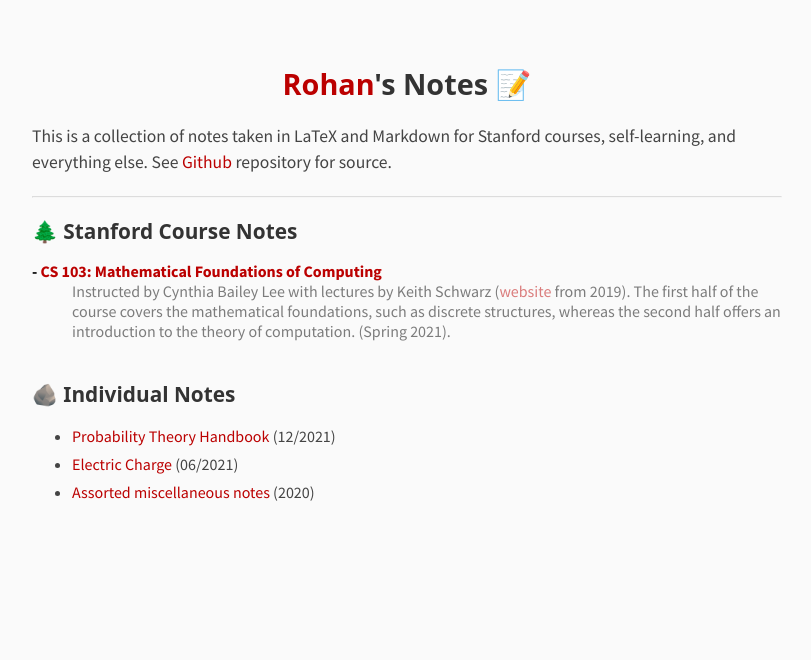
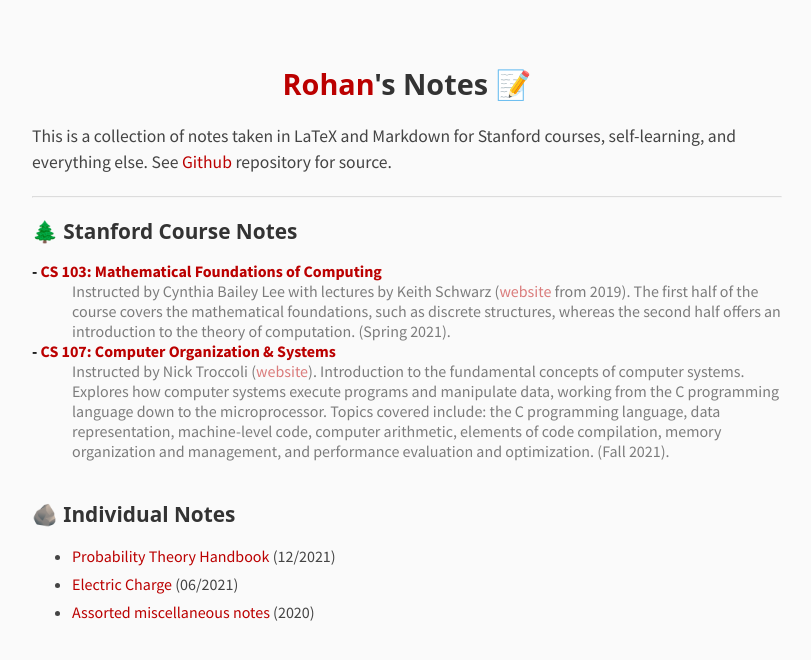
Before and after one commit to rosikand/notes, a plain HTML site: page index.html in a window 1280 px wide. Shown: the whole page, without its empty margins (233-1044 px from the left). Drawn offline with Linux system fonts and the light colour scheme.

Commit message:
Update index.html

```diff
--- a/index.html
+++ b/index.html
@@ -47,6 +47,16 @@
     Instructed by Cynthia Bailey Lee with lectures by Keith Schwarz (<a href="http://web.stanford.edu/class/archive/cs/cs103/cs103.1202/">website</a> from 2019). The first half of the course covers the mathematical foundations, such as discrete structures, whereas the second half offers an introduction to the theory of computation. (Spring 2021).
 </div>
 
+
+<h4>- <a href="courses/cs107">
+    CS 107: Computer Organization & Systems</a></h4>
+<div class="work-description">
+    Instructed by Nick Troccoli (<a href="https://web.stanford.edu/class/archive/cs/cs107/cs107.1222/">website</a>).
+        Introduction to the fundamental concepts of computer systems. Explores how computer systems execute programs and manipulate data, working from the C programming language down to the microprocessor. Topics covered include: the C programming language, data representation, machine-level code, computer arithmetic, elements of code compilation, memory organization and management, and performance evaluation and optimization.
+
+         (Fall 2021).
+</div>
+
 <br>
 
 <h3>🪨 Individual Notes</h3>
```
